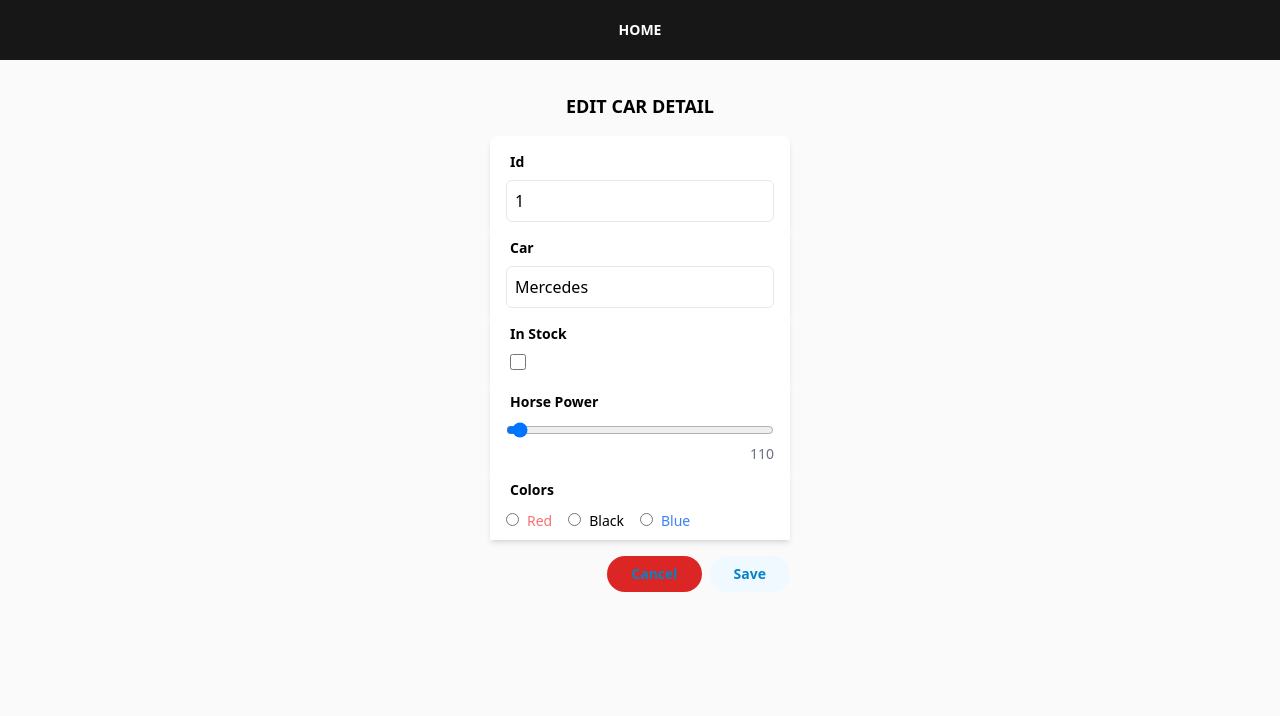
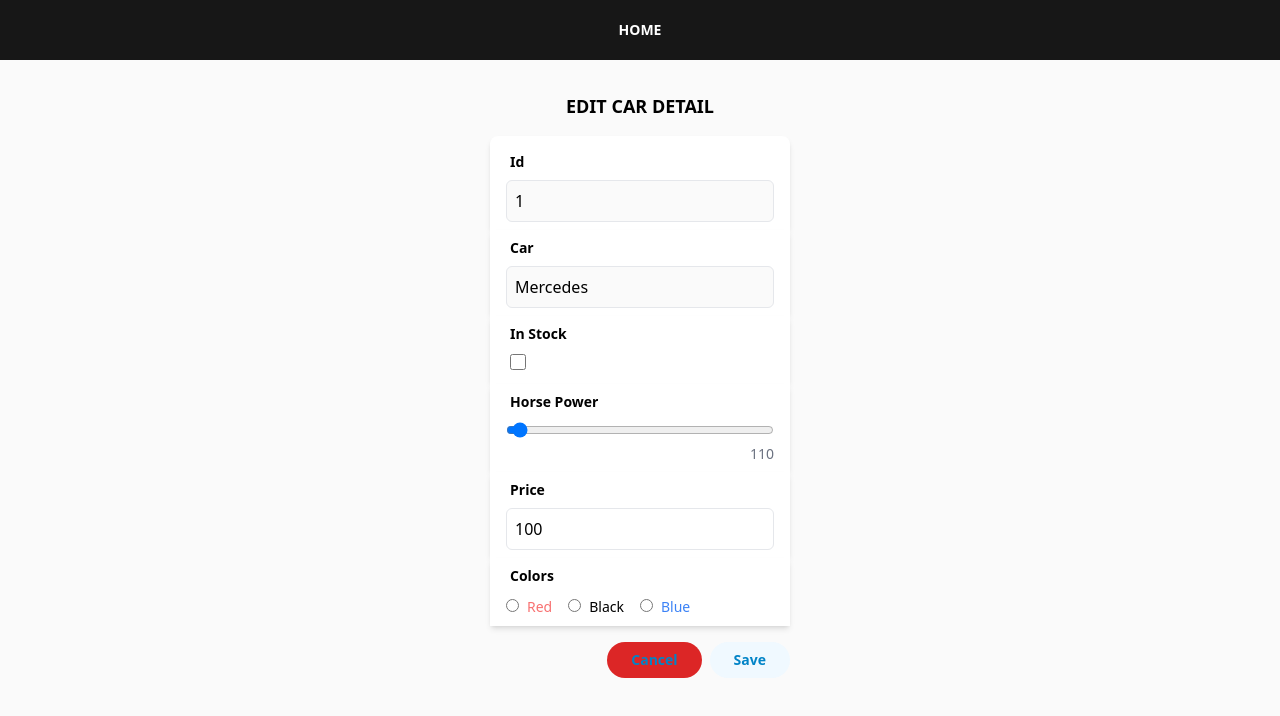
Before and after one commit to burakadam/mcds-challenge, a React (Create React App) app: page /detail/CAR-HTK-123 in a window 1280 px wide. Shown: the top 716 px of the page. Built offline with nearby package versions, Linux system fonts and the light colour scheme.

Commit message:
shadow added to form and table

```diff
--- a/src/components/Table/Table.tsx
+++ b/src/components/Table/Table.tsx
@@ -3,7 +3,7 @@ import { ITableProps } from '.';
 const Table = (props: ITableProps) => {
   return (
     <>
-      <div className='max-md:overflow-x-scroll bg-white'>
+      <div className='max-md:overflow-x-scroll bg-white shadow-md'>
         <table className='w-full text-center max-sm:w-auto md:table-fixed '>
           <thead>
             <tr className='bg-neutral-900 text-b1 text-white'>
--- a/src/containers/Detail/Detail.tsx
+++ b/src/containers/Detail/Detail.tsx
@@ -32,6 +32,7 @@ const Detail = () => {
               onChange={formik.handleChange}
               onBlur={formik.handleBlur}
               value={formik.values.carId}
+              disabled
             />
           </Field>
           <Field htmlFor='car' text='Car'>
@@ -42,6 +43,7 @@ const Detail = () => {
               onChange={formik.handleChange}
               onBlur={formik.handleBlur}
               value={formik.values.car}
+              disabled
             />
           </Field>
           <Field htmlFor='inStock' text='In Stock'>
@@ -72,6 +74,16 @@ const Detail = () => {
                 {formik.values.hp}
               </span>
             </>
+          </Field>
+          <Field htmlFor='price' text='Price'>
+            <Input
+              id='price'
+              name='price'
+              type='number'
+              onChange={formik.handleChange}
+              onBlur={formik.handleBlur}
+              value={formik.values.price}
+            />
           </Field>
           <Field htmlFor='firstName' text='Colors'>
             <>
```
